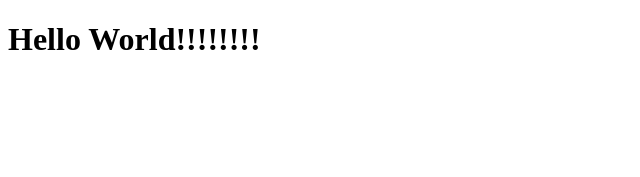
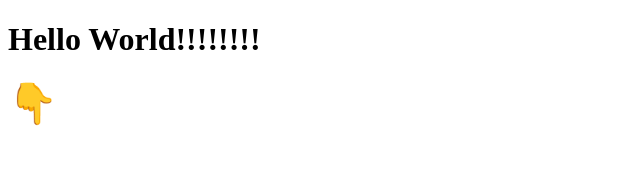
Before and after one commit to udou-furniture/MERN-Part-B, a React (Create React App) app in the folder client/: page / in a window 1280 px wide. Shown: the top 177 px of the page, without its empty margins (0-640 px from the left). Built offline with nearby package versions, Linux system fonts and the light colour scheme.

Commit message:
added dropdown prototype

```diff
--- a/client/package.json
+++ b/client/package.json
@@ -16,7 +16,7 @@
     "test": "react-scripts test",
     "eject": "react-scripts eject"
   },
-  "proxy": "http://localhost:8000",
+  "proxy": "http://localhost:5000/",
   "eslintConfig": {
     "extends": "react-app"
   },
--- a/client/public/index.html
+++ b/client/public/index.html
@@ -2,28 +2,7 @@
 <html lang="en">
   <head>
     <meta charset="utf-8" />
-    <link rel="icon" href="%PUBLIC_URL%/favicon.ico" />
     <meta name="viewport" content="width=device-width, initial-scale=1" />
-    <meta name="theme-color" content="#000000" />
-    <meta
-      name="description"
-      content="Web site created using create-react-app"
-    />
-    <link rel="apple-touch-icon" href="%PUBLIC_URL%/logo192.png" />
-    <!--
-      manifest.json provides metadata used when your web app is installed on a
-      user's mobile device or desktop. See https://developers.google.com/web/fundamentals/web-app-manifest/
-    -->
-    <link rel="manifest" href="%PUBLIC_URL%/manifest.json" />
-    <!--
-      Notice the use of %PUBLIC_URL% in the tags above.
-      It will be replaced with the URL of the `public` folder during the build.
-      Only files inside the `public` folder can be referenced from the HTML.
-
-      Unlike "/favicon.ico" or "favicon.ico", "%PUBLIC_URL%/favicon.ico" will
-      work correctly both with client-side routing and a non-root public URL.
-      Learn how to configure a non-root public URL by running `npm run build`.
-    -->
     <title>React App</title>
   </head>
   <body>
--- a/client/src/App.js
+++ b/client/src/App.js
@@ -1,10 +1,13 @@
 import React from 'react';
 import './App.css';
+import Dropdown from './Dropdown';
+
 
 function App() {
   return (
     <div className="App">
-      <h1>Hello World!!!!!!!!  </h1>
+      <h1>Hello World!!!!!!!!</h1>
+      <Dropdown />
     </div>
   );
 }
--- /dev/null
+++ b/client/src/Dropdown.css
@@ -0,0 +1,40 @@
+.container {
+	position: relative;
+	display: inline-block;
+}
+
+.button {
+	padding: 0;
+	width: 50px;
+	border: 0;
+	background-color: #fff;
+	color: #333;
+	cursor: pointer;
+	outline: 0;
+	font-size: 40px;
+}
+
+.dropdown {
+	position: absolute;
+	top: 100%;
+	left: 0;
+	width: 300px;
+	z-index: 2;
+	border: 1px solid rgba(0, 0, 0, 0.04);
+	box-shadow: 0 16px 24px 2px rgba(0, 0, 0, 0.14);
+}
+
+ul {
+	list-style: none;
+	padding: 0;
+	margin: 0;
+}
+
+li {
+	padding: 8px 12px;
+}
+
+li:hover {
+	background-color: rgba(0, 0, 0, 0.14);
+	cursor: pointer;
+}
--- /dev/null
+++ b/client/src/Dropdown.js
@@ -0,0 +1,57 @@
+import React from 'react';
+import './Dropdown.css';
+
+
+class Dropdown extends React.Component {
+	container = React.createRef();
+	state = {
+		open: false,
+	};
+
+	componentDidMount() {
+    document.addEventListener("mousedown", this.handleClickOutside);
+	}
+
+	componentWillUnmount() {
+		document.removeEventListener("mousedown", this.handleClickOutside);
+	}
+
+  handleButtonClick = () => {
+    this.setState(state => {
+      return {
+        open: !state.open,
+      };
+    });
+	};
+
+	handleClickOutside = event => {
+		if (this.container.current && !this.container.current.contains(event.target)) {
+			this.setState({
+				open: false,
+			});
+		}
+	};
+
+
+render() {
+	return (
+		<div className="container" ref={this.container}>
+			<button type="button" class="button" onClick={this.handleButtonClick}>
+				<span>👇</span>
+			</button>
+			{this.state.open && (
+				<div class="dropdown">
+					<ul>
+						<li>Option 1</li>
+						<li>Option 2</li>
+						<li>Option 3</li>
+						<li>Option 4</li>
+					</ul>
+				</div>
+			)}
+		</div>
+		);
+	}
+}
+
+export default Dropdown;
```
